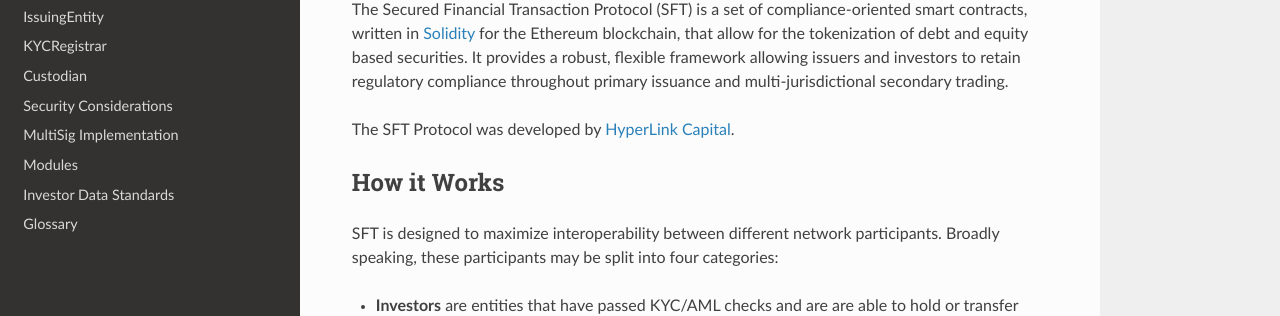
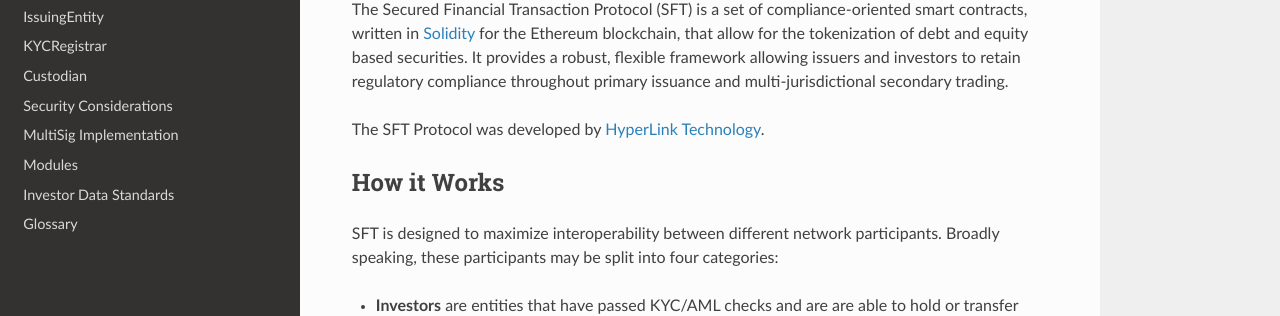
Before and after one commit to zerolawtech/SFT-Protocol, a Sphinx documentation site: the page built from docs/index.rst, in a window 1280 px wide and 900 px high. Shown: the part 162-478 px from the top of the window. Built offline with Sphinx 7.4.7 and the Read the Docs theme 2.0.0, drawn with Linux system fonts in a browser that asks for light colours.

Commit message:
Updating from Capital to Technology

```diff
--- a/docs/index.rst
+++ b/docs/index.rst
@@ -4,7 +4,7 @@
 
 The Secured Financial Transaction Protocol (SFT) is a set of compliance-oriented smart contracts, written in `Solidity <https://solidity.readthedocs.io/en/v0.5.0/>`__ for the Ethereum blockchain, that allow for the tokenization of debt and equity based securities. It provides a robust, flexible framework allowing issuers and investors to retain regulatory compliance throughout primary issuance and multi-jurisdictional secondary trading.
 
-The SFT Protocol was developed by `HyperLink Capital <https://hyperlink.capital>`__.
+The SFT Protocol was developed by `HyperLink Technology <https://hyperlink.technology>`__.
 
 How it Works
 ============
```
